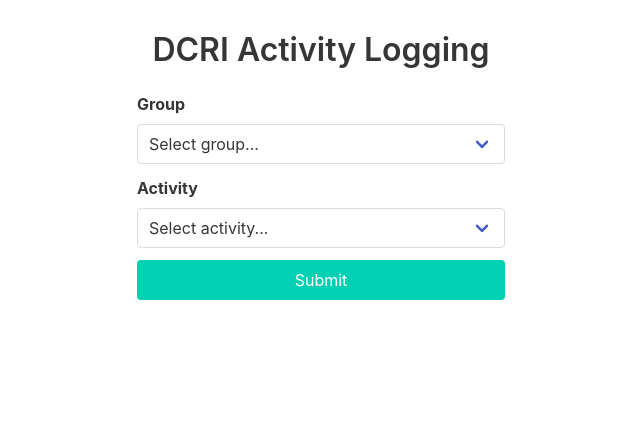
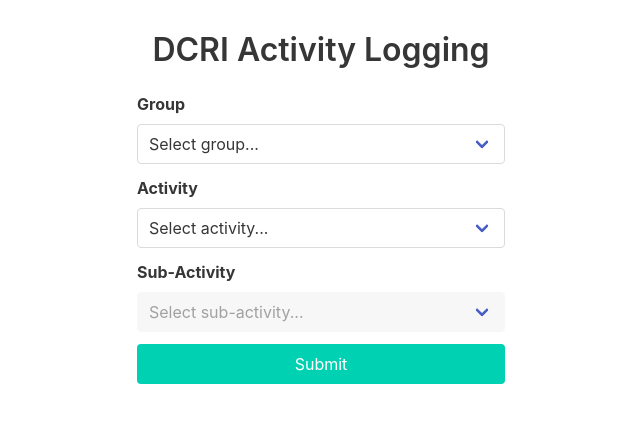
Before and after one commit to sagearbor/worktime_bot_survey, a Flask app: template templates/index.html in a window 1280 px wide. Shown: the top 423 px of the page, without its empty margins (319-959 px from the left). Run offline with Flask 3, Linux system fonts and the light colour scheme; the template is opened without the code that fills it, so the values that code supplies are empty.

Commit message:
Implement form submission

```diff
--- a/templates/index.html
+++ b/templates/index.html
@@ -42,6 +42,16 @@
                             </div>
                         </div>
                     </div>
+                    <div class="field">
+                        <label class="label" for="sub-activity-select">Sub-Activity</label>
+                        <div class="control">
+                            <div class="select is-fullwidth">
+                                <select id="sub-activity-select" disabled>
+                                    <option value="">Select sub-activity...</option>
+                                </select>
+                            </div>
+                        </div>
+                    </div>
                     <div class="field" id="feedback-field" style="display: none;">
                         <label class="label" for="feedback">Additional Feedback</label>
                         <div class="control">
@@ -69,6 +79,7 @@
 
                 const groupSelect = document.getElementById("group-select");
                 const activitySelect = document.getElementById("activity-select");
+                const subSelect = document.getElementById("sub-activity-select");
 
                 window.dcriConfig.groups.forEach((g) => {
                     const opt = document.createElement("option");
@@ -84,12 +95,61 @@
                     activitySelect.appendChild(opt);
                 });
 
+                // Populate sub-activities when an activity is chosen
+                function populateSubActivities() {
+                    subSelect.innerHTML = '<option value="">Select sub-activity...</option>';
+                    const selected = window.dcriConfig.activities.find(
+                        (a) => a.category === activitySelect.value
+                    );
+                    if (selected && selected.sub_activities.length) {
+                        selected.sub_activities.forEach((sa) => {
+                            const opt = document.createElement("option");
+                            opt.value = sa;
+                            opt.textContent = sa;
+                            subSelect.appendChild(opt);
+                        });
+                        subSelect.disabled = false;
+                    } else {
+                        subSelect.disabled = true;
+                    }
+                }
+
+                activitySelect.addEventListener("change", populateSubActivities);
+                populateSubActivities();
+
                 const feedbackField = document.getElementById("feedback-field");
                 if (window.dcriConfig.enableFreeTextFeedback) {
                     feedbackField.style.display = "block";
                 } else {
                     feedbackField.remove();
                 }
+
+                const form = document.getElementById("activity-form");
+                form.addEventListener("submit", async (e) => {
+                    e.preventDefault();
+                    const payload = {
+                        group_id: groupSelect.value,
+                        activity: activitySelect.value,
+                        sub_activity: subSelect.value,
+                    };
+                    if (window.dcriConfig.enableFreeTextFeedback) {
+                        payload.feedback = document.getElementById("feedback").value;
+                    }
+                    try {
+                        const res = await fetch("/api/submit", {
+                            method: "POST",
+                            headers: { "Content-Type": "application/json" },
+                            body: JSON.stringify(payload),
+                        });
+                        if (!res.ok) throw new Error("Failed to submit");
+                        form.reset();
+                        populateSubActivities();
+                        alert("Submission successful");
+                    } catch (err) {
+                        console.error("Error submitting form:", err);
+                        alert("Submission failed");
+                    }
+                });
 
             } catch (err) {
                 console.error("Error fetching configuration:", err);
```
Also changed, not shown: README.md.
